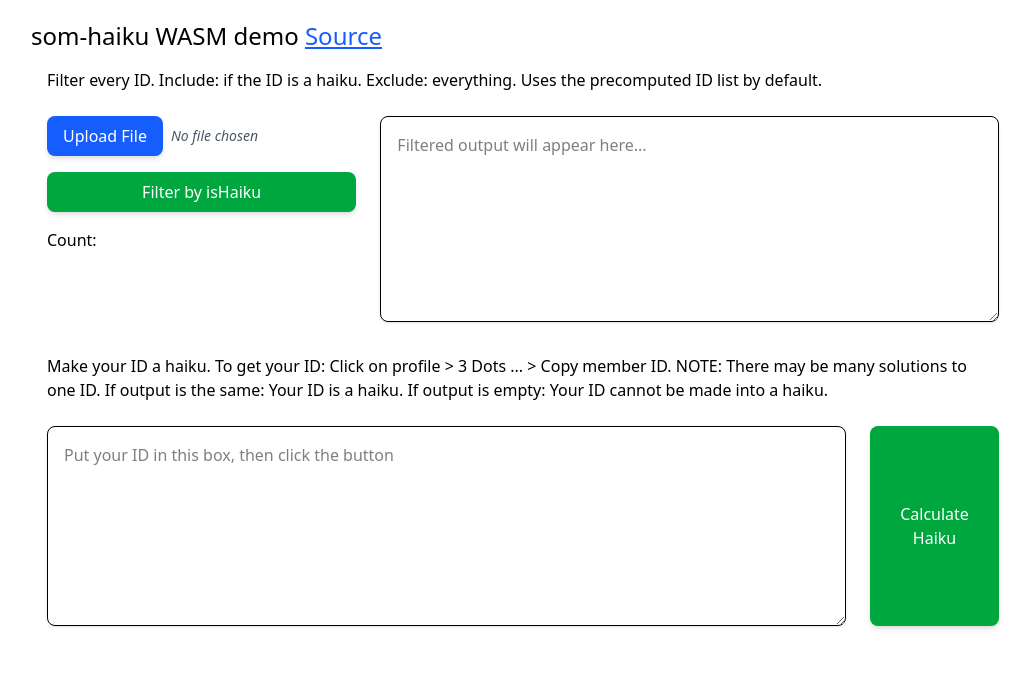
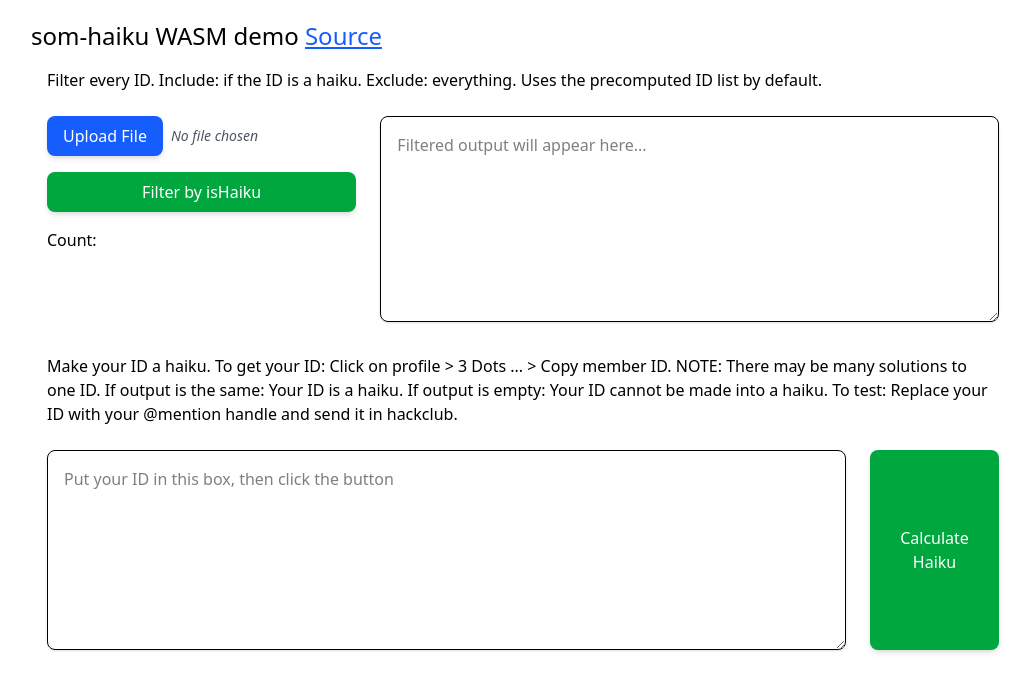
Before and after one commit to elijah629/som-haiku, a website built with Vite: page demo/index.html in a window 1280 px wide. Shown: the whole page, without its empty margins (117-1147 px from the left). Built offline with nearby package versions, Linux system fonts and the light colour scheme.

Commit message:
fix name

```diff
--- a/demo/index.html
+++ b/demo/index.html
@@ -63,7 +63,8 @@
           Make your ID a haiku. To get your ID: Click on profile > 3 Dots ... >
           Copy member ID. NOTE: There may be many solutions to one ID. If output
           is the same: Your ID is a haiku. If output is empty: Your ID cannot be
-          made into a haiku.
+          made into a haiku. To test: Replace your ID with your @mention handle
+          and send it in hackclub.
         </h2>
         <div class="flex gap-6">
           <textarea
```
